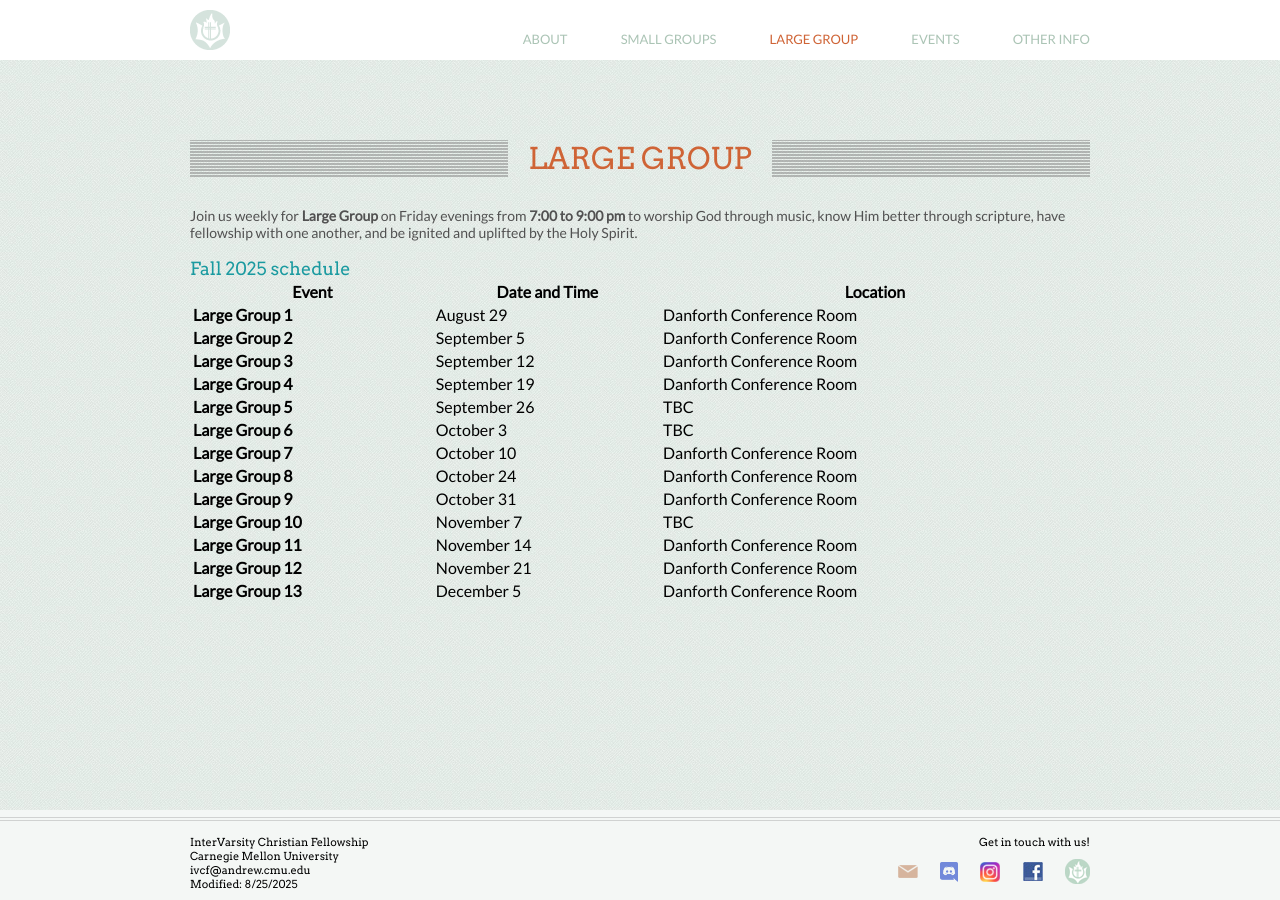
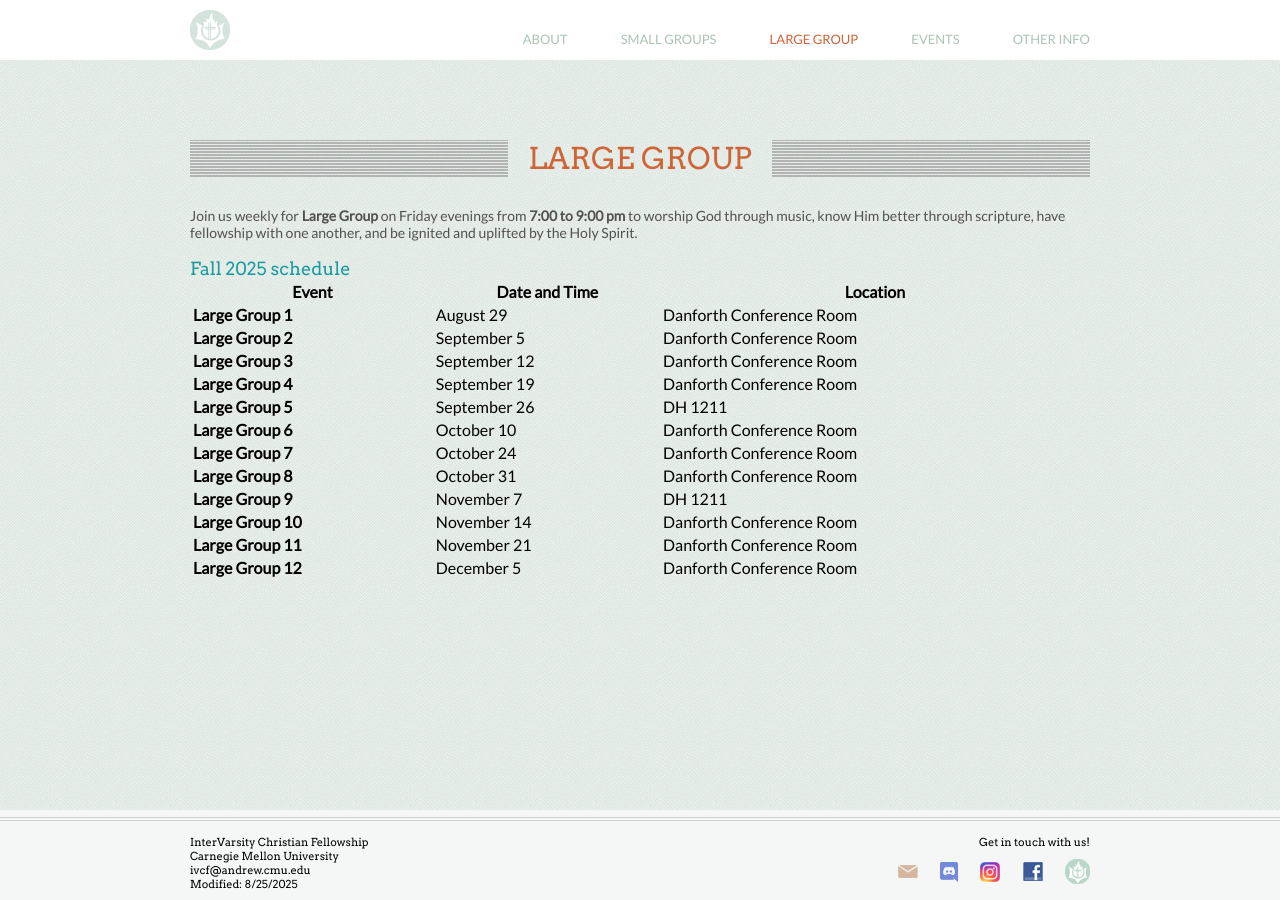
Before and after one commit to ivcf-cmu/ivcf-cmu.github.io, a Jekyll site: the page built from largegroup.md, in a window 1280 px wide. Built offline with Jekyll 4.4.1, drawn with Linux system fonts in a browser that asks for light colours.

Commit message:
updated dates and times for F25
retreat on Oct 3 removed a week. registrar classroom delay resolved

```diff
--- a/largegroup.md
+++ b/largegroup.md
@@ -53,45 +53,45 @@ sectionHeader: Large Group
     <tr>
       <td><b> Large Group 5 </b></td>
       <td> September 26 </td>
-      <td> TBC </td>
+      <td> DH 1211 </td>
     </tr>
+<!--    <tr>
+      <td><b> Large Group 6 </b></td>
+      <td> October 3 </td>
+      <td> DH 1211 </td>
+    </tr> -->
     <tr>
       <td><b> Large Group 6 </b></td>
-      <td> October 3 </td>
-      <td> TBC </td>
-    </tr>
-    <tr>
-      <td><b> Large Group 7 </b></td>
       <td> October 10 </td>
       <td> Danforth Conference Room </td>
     </tr>
     <tr>
-      <td><b> Large Group 8 </b></td>
+      <td><b> Large Group 7 </b></td>
       <td> October 24 </td>
       <td> Danforth Conference Room  </td>
     </tr>
     <tr>
-      <td><b> Large Group 9 </b></td>
+      <td><b> Large Group 8 </b></td>
       <td> October 31 </td>
       <td> Danforth Conference Room </td>
     </tr>
     <tr>
-      <td><b> Large Group 10 </b></td>
+      <td><b> Large Group 9 </b></td>
       <td> November 7 </td>
-      <td> TBC </td>
+      <td> DH 1211 </td>
     </tr>
     <tr>
-      <td><b> Large Group 11 </b></td>
+      <td><b> Large Group 10 </b></td>
       <td> November 14 </td>
       <td> Danforth Conference Room </td>
     </tr>
     <tr>
-      <td><b> Large Group 12 </b></td>
+      <td><b> Large Group 11 </b></td>
       <td> November 21 </td>
       <td> Danforth Conference Room </td>
     </tr>
     <tr>
-      <td><b> Large Group 13 </b></td>
+      <td><b> Large Group 12 </b></td>
       <td> December 5 </td>
       <td> Danforth Conference Room </td>
     </tr>
```
